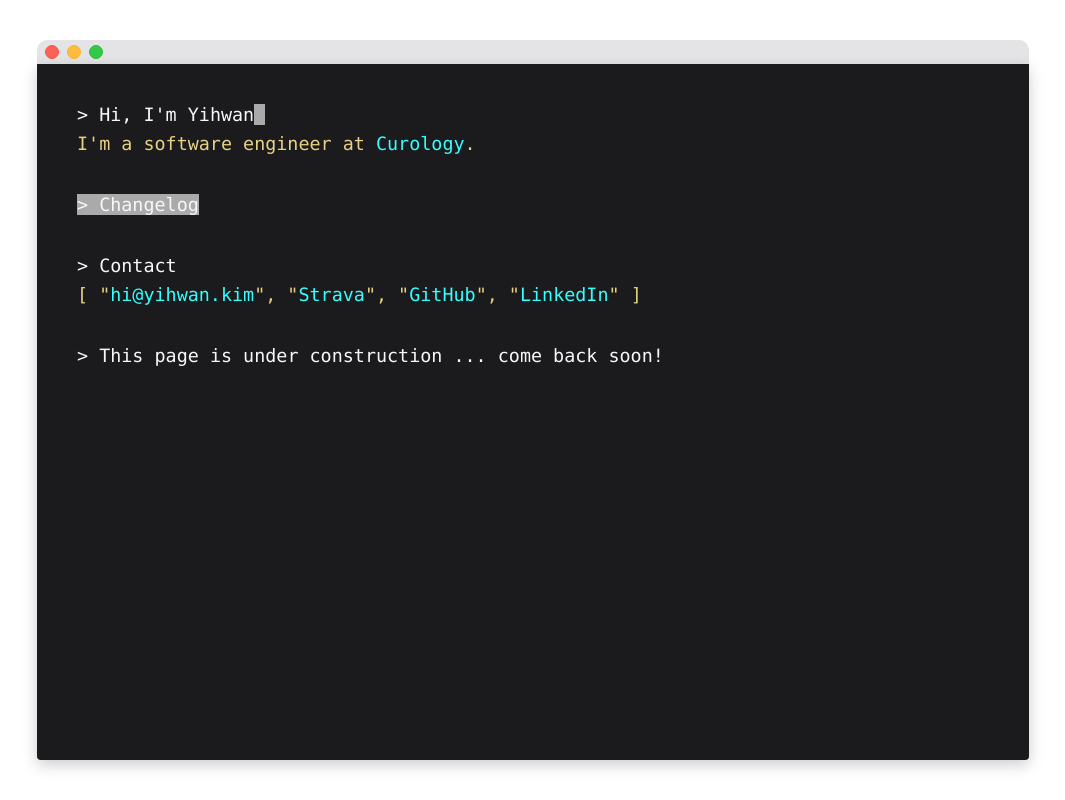
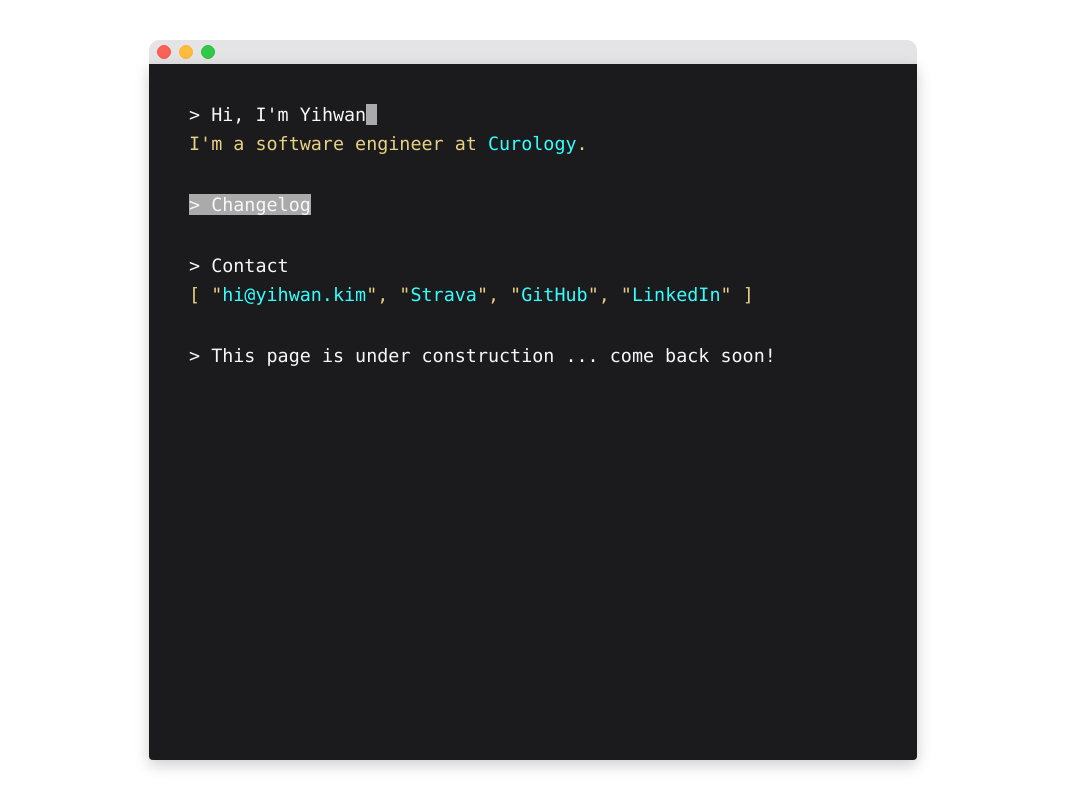
Before and after one commit to Yihwan/yihwan-dot-kim_deprecated, a React (Create React App) app: page / in a window 1280 px wide. Shown: the whole page, without its empty margins (107-1172 px from the left). Built offline with nearby package versions, Linux system fonts and the light colour scheme; what emotion-normalize would draw is missing.

Commit message:
remove unused var

```diff
--- a/src/components/terminal/style.js
+++ b/src/components/terminal/style.js
@@ -2,7 +2,6 @@
 
 import styled from '@emotion/styled';
 import { COLORS, MEDIA_QUERIES } from 'constants.js';
-import { PromptContainer } from 'components/shared-components/style';
 
 export const TerminalContainerWrapper = styled.section`
   height: 100vh;
@@ -19,7 +18,7 @@ export const TerminalContainer = styled.section`
   height: 100%;
 
   ${MEDIA_QUERIES.mdUp} {
-    max-width: 992px;
+    max-width: 768px;
     margin: 0 2rem;
     height: 90%;
   }
```
